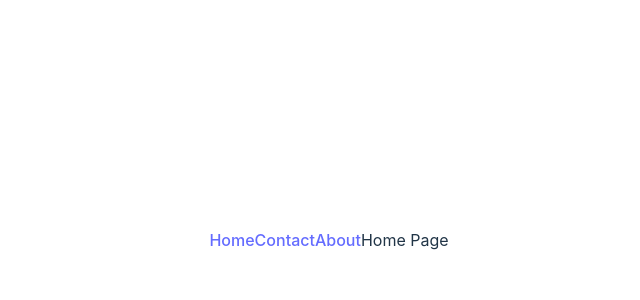
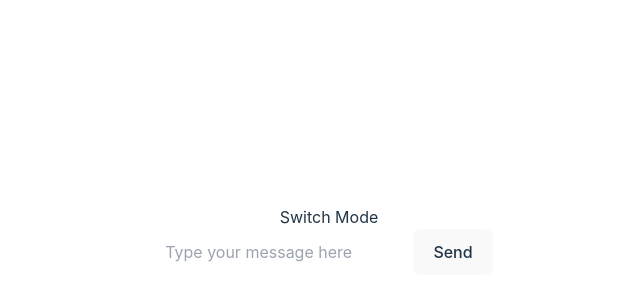
Before and after one commit to Walter-Tong/cathay_react_web, a React (Vite) app: page / in a window 1280 px wide. Shown: the part 160-460 px from the top of the page, without its empty margins (311-951 px from the left). Built offline with nearby package versions, Linux system fonts and the light colour scheme.

Commit message:
Done LLM chat

```diff
--- /dev/null
+++ b/components/ChatMessageBox.jsx
@@ -0,0 +1,12 @@
+function ChatMessagegBox({message}) {
+    return (
+        <div>
+            {message.role}
+            <div>
+                {message.content}
+            </div>
+        </div>
+    )
+}
+
+export default ChatMessagegBox
--- /dev/null
+++ b/components/LLMChatBoxChat.jsx
@@ -0,0 +1,69 @@
+import { useState } from "react";
+import ChatMessagegBox from "./ChatMessageBox";
+
+async function sendChatRequest(system, userPrompts, previousMessages, setPreviousMessages) {
+    const url = 'http://localhost:1234/v1/chat/completions';
+    const payload = {
+        messages: [
+            { role: 'system', content: system },
+            ...previousMessages,
+            { role: 'user', content: userPrompts },
+        ],
+        temperature: 1,
+        max_tokens: -1,
+        stream: false
+    };
+
+    //console.log(payload.messages)
+
+    try {
+        const response = await fetch(url, {
+            method: 'POST',
+            headers: {
+                'Content-Type': 'application/json'
+            },
+            body: JSON.stringify(payload)
+        });
+
+        if (response.ok) {
+            const data = await response.json();
+            console.log(data.choices[0].message.content);
+            setPreviousMessages([...previousMessages, payload.messages[payload.messages.length - 1], { role: "assistant", content: data.choices[0].message.content }])
+            // Do something with the response data
+
+        }
+    } catch (error) {
+        console.error('Request failed with error:', error);
+    }
+}
+
+function LLMChatBoxChat() {
+    const system = 'You are ChatGPT, a large language model trained by OpenAI, based on the GPT-3.5 architecture.'
+
+    const [previousMessages, setPreviousMessages] = useState([])
+
+    const [inputText, setInputText] = useState("")
+
+    const handleSubmit = (event) => {
+        event.preventDefault();
+        sendChatRequest(system, inputText, previousMessages, setPreviousMessages)
+        setInputText("")
+    };
+
+    return (
+        <div>
+            {previousMessages.map((msg, index) => <ChatMessagegBox message={msg} key={index} />)}
+            <form onSubmit={handleSubmit}>
+                <input
+                    type="text"
+                    value={inputText}
+                    placeholder="Type your message here"
+                    onChange={() => setInputText(event.target.value)}
+                />
+                <button type="submit">Send</button>
+            </form>
+        </div>
+    )
+}
+
+export default LLMChatBoxChat
--- /dev/null
+++ b/components/LLMChatBoxTranlate.jsx
@@ -0,0 +1,69 @@
+import { useState } from "react";
+import ChatMessagegBox from "./ChatMessageBox";
+
+async function sendChatRequest(system, userPrompts) {
+    const url = 'http://localhost:1234/v1/chat/completions';
+    const payload = {
+        messages: [
+            { role: 'system', content: system },
+            { role: 'user', content: userPrompts },
+        ],
+        temperature: 1,
+        max_tokens: -1,
+        stream: false
+    };
+
+    //console.log(payload.messages)
+
+    try {
+        const response = await fetch(url, {
+            method: 'POST',
+            headers: {
+                'Content-Type': 'application/json'
+            },
+            body: JSON.stringify(payload)
+        });
+
+        if (response.ok) {
+            const data = await response.json();
+            console.log(data.choices[0].message.content);
+            // Do something with the response data
+
+        }
+    } catch (error) {
+        console.error('Request failed with error:', error);
+    }
+}
+
+function LLMChatBoxTranlate() {
+    const system = 'You will be given a request to flight attendant, the message could be in any language, translate and rephase the request to english and a smooth and a easy to read tone'
+
+    //const [previousMessages, setPreviousMessages] = useState([])
+
+    const [inputText, setInputText] = useState("")
+
+    const [msgToShow, setMsgToShow] = useState("Type your request here")
+
+    const handleSubmit = (event) => {
+        event.preventDefault();
+        sendChatRequest(system, inputText)
+        setInputText("")
+        setMsgToShow("Your message have submit to flight attendant")
+    };
+
+    return (
+        <div>
+            <form onSubmit={handleSubmit}>
+                <input
+                    type="text"
+                    value={inputText}
+                    placeholder={msgToShow}
+                    onChange={() => setInputText(event.target.value)}
+                />
+                <button type="submit">Send</button>
+            </form>
+        </div>
+    )
+}
+
+export default LLMChatBoxTranlate
--- /dev/null
+++ b/components/LLMChatBoxes.jsx
@@ -0,0 +1,18 @@
+import { useState } from "react";
+import LLMChatBoxChat from "./LLMChatBoxChat";
+import LLMChatBoxTranlate from "./LLMChatBoxTranlate";
+
+function LLMChatBoxes() {
+    const [chatMode, setChatMode] = useState(true)
+
+    return (
+        <div>
+            <div onClick={() => setChatMode(!chatMode)}>
+                Switch Mode
+            </div>
+            {(chatMode) ? <LLMChatBoxChat /> : <LLMChatBoxTranlate />}
+        </div>
+    )
+}
+
+export default LLMChatBoxes
--- a/src/App.jsx
+++ b/src/App.jsx
@@ -3,21 +3,16 @@ import { Routes, Route, NavLink } from 'react-router-dom'
 import './App.css'
 import TopBar from '../components/topBar'
 import HomePage from '../pages/HomePage'
+import LLMChatBoxChat from '../components/LLMChatBoxChat'
+import LLMChatBoxTranlate from '../components/LLMChatBoxTranlate'
+import LLMChatBoxes from '../components/LLMChatBoxes'
 
 function App() {
   const [count, setCount] = useState(0)
 
   return (
     <div className='flex justify-center items-center'>
-      <TopBar />
-      <Routes>
-        <Route path="/about" element={<div>About</div>}>
-        </Route>
-        <Route path="/contact" element={<div>Contact</div>}>
-        </Route>
-        <Route path="/" element={<HomePage />}>
-        </Route>
-      </Routes>
+      <LLMChatBoxes />
     </div>
   )
 }
```
